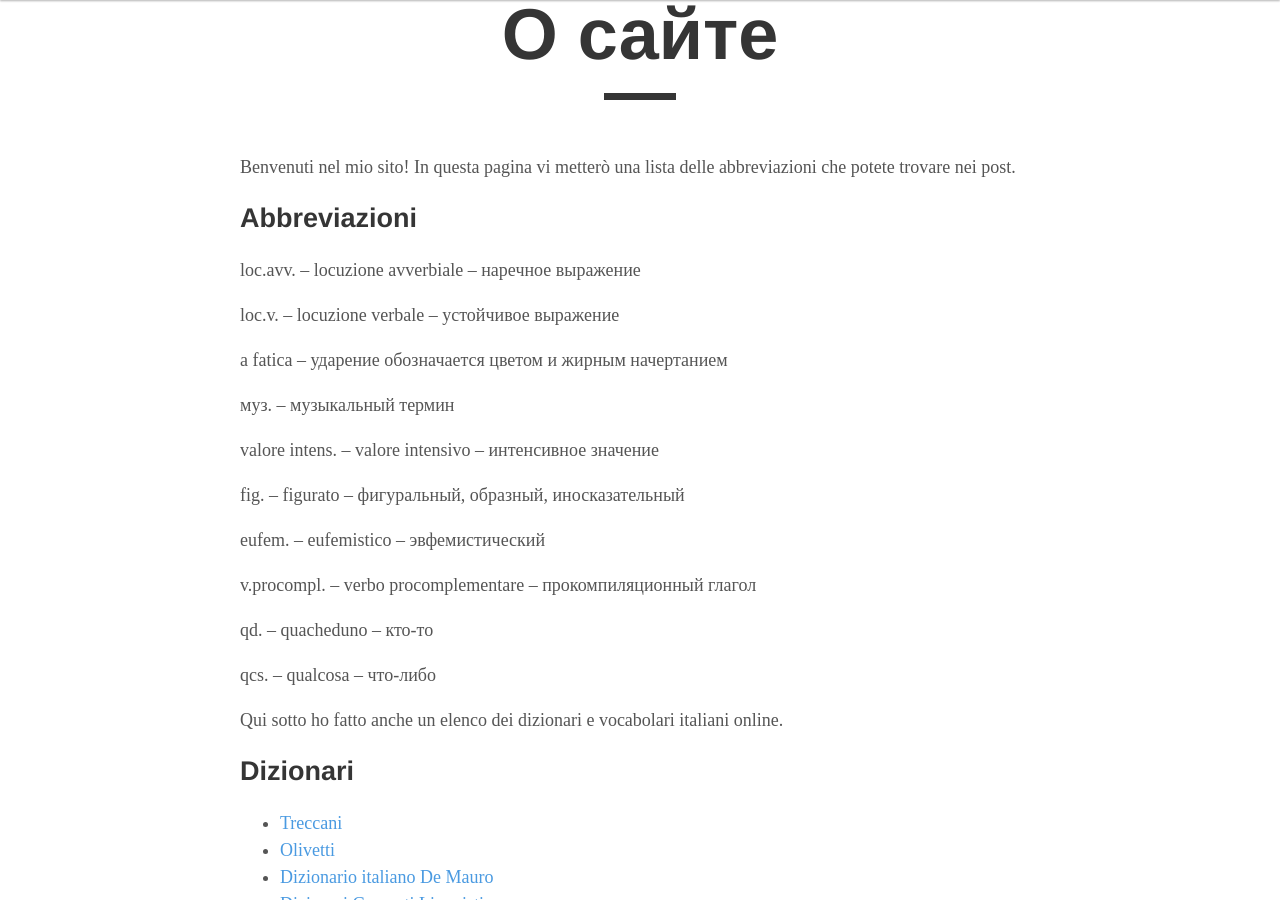
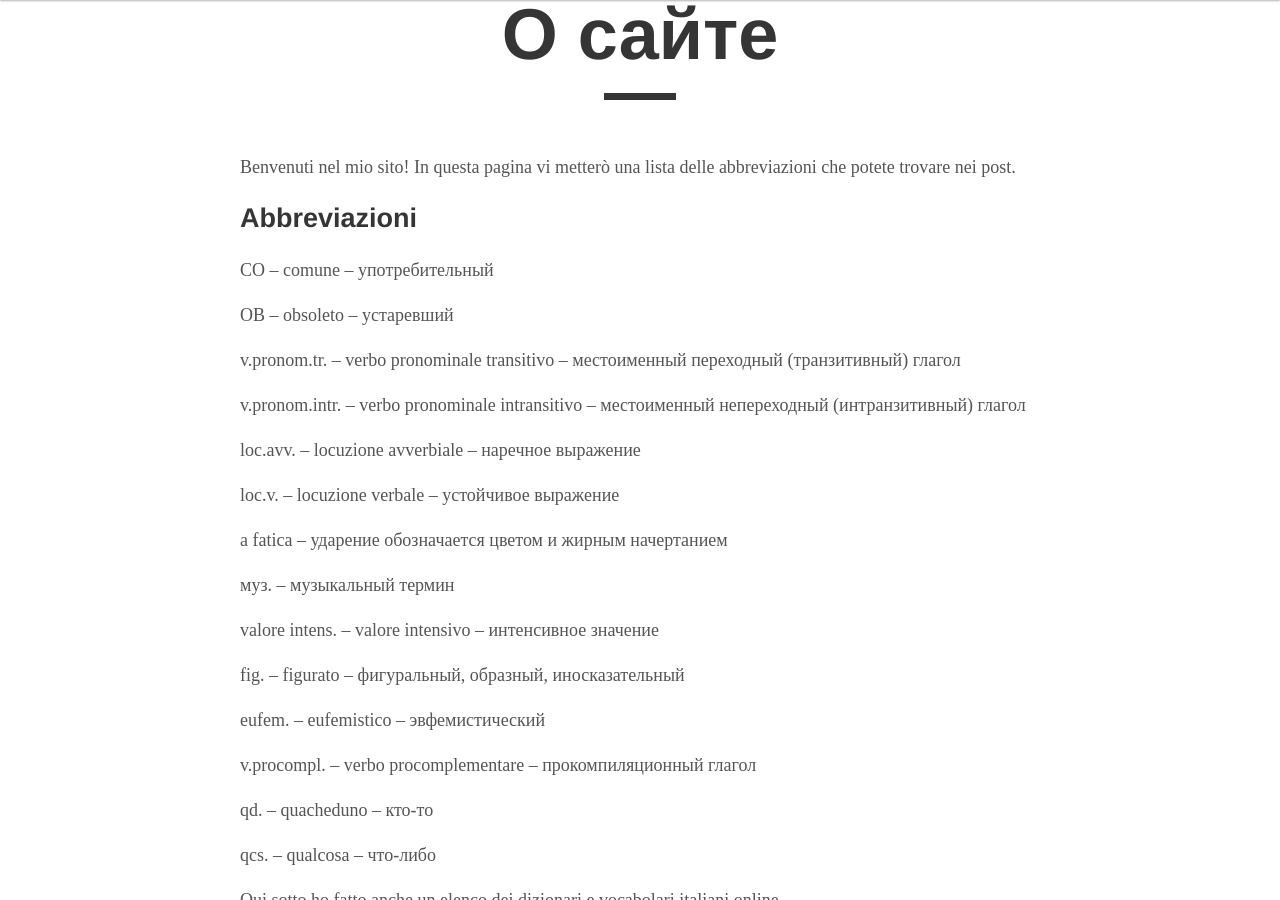
Before and after one commit to postolny/postolny.github.io, a Jekyll site: the page built from _pages/about.md, in a window 1280 px wide and 900 px high, scrolled down 506 px. Built offline with Jekyll 4.4.1, drawn with Linux system fonts in a browser that asks for light colours; nearby versions of some CDN libraries.

Commit message:
Add files via upload

```diff
--- a/_pages/about.md
+++ b/_pages/about.md
@@ -8,6 +8,14 @@ permalink: /about/
 Benvenuti nel mio sito! In questa pagina vi metterò una lista delle abbreviazioni che potete trovare nei post.
 
 ## Abbreviazioni
+
+CO – comune – употребительный
+
+OB – obsoleto – устаревший
+
+v.pronom.tr. – verbo pronominale transitivo – местоименный переходный (транзитивный) глагол
+
+v.pronom.intr. – verbo pronominale intransitivo – местоименный непереходный (интранзитивный) глагол
 
 loc.avv. – locuzione avverbiale – наречное выражение
 
```
